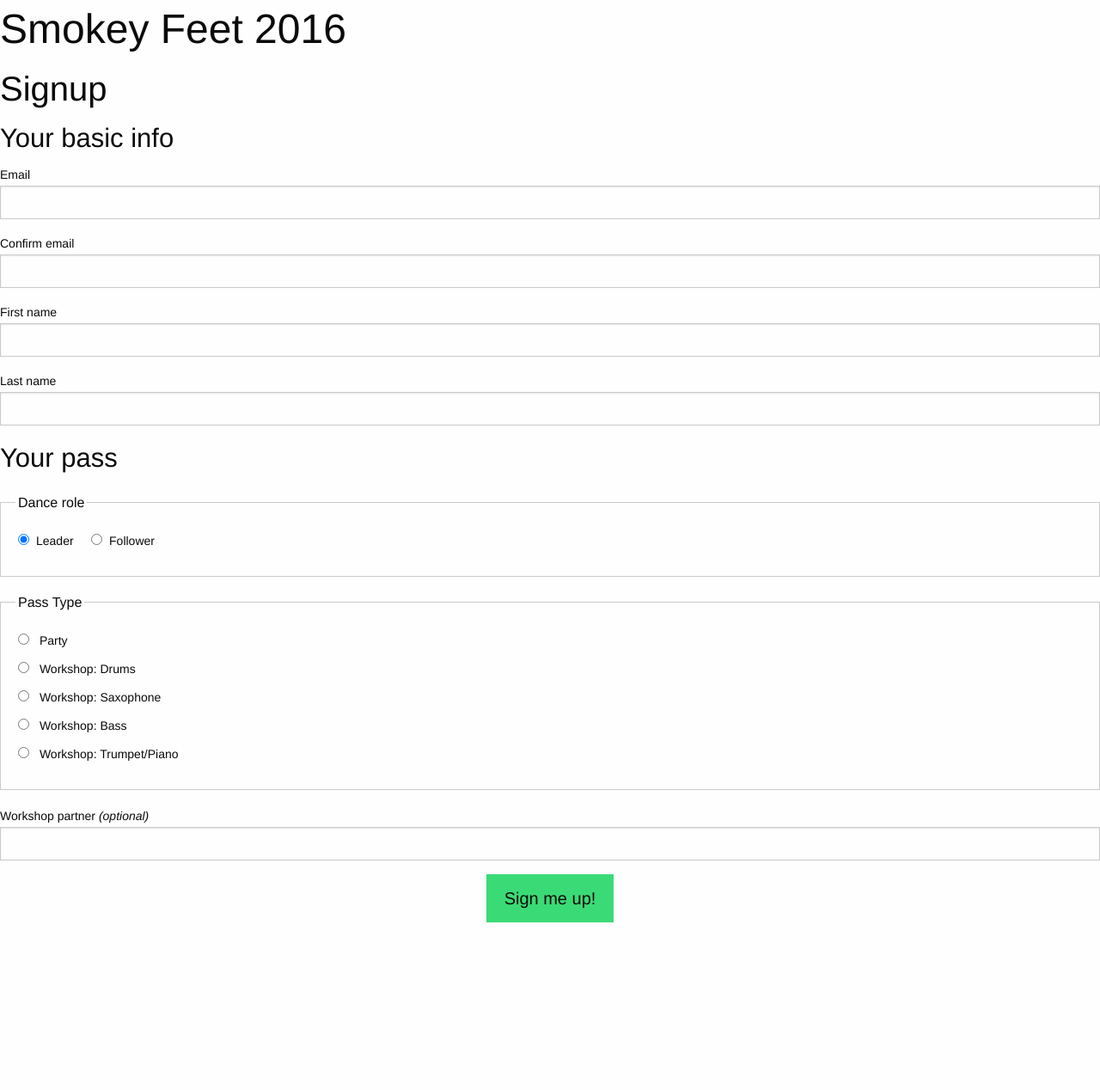
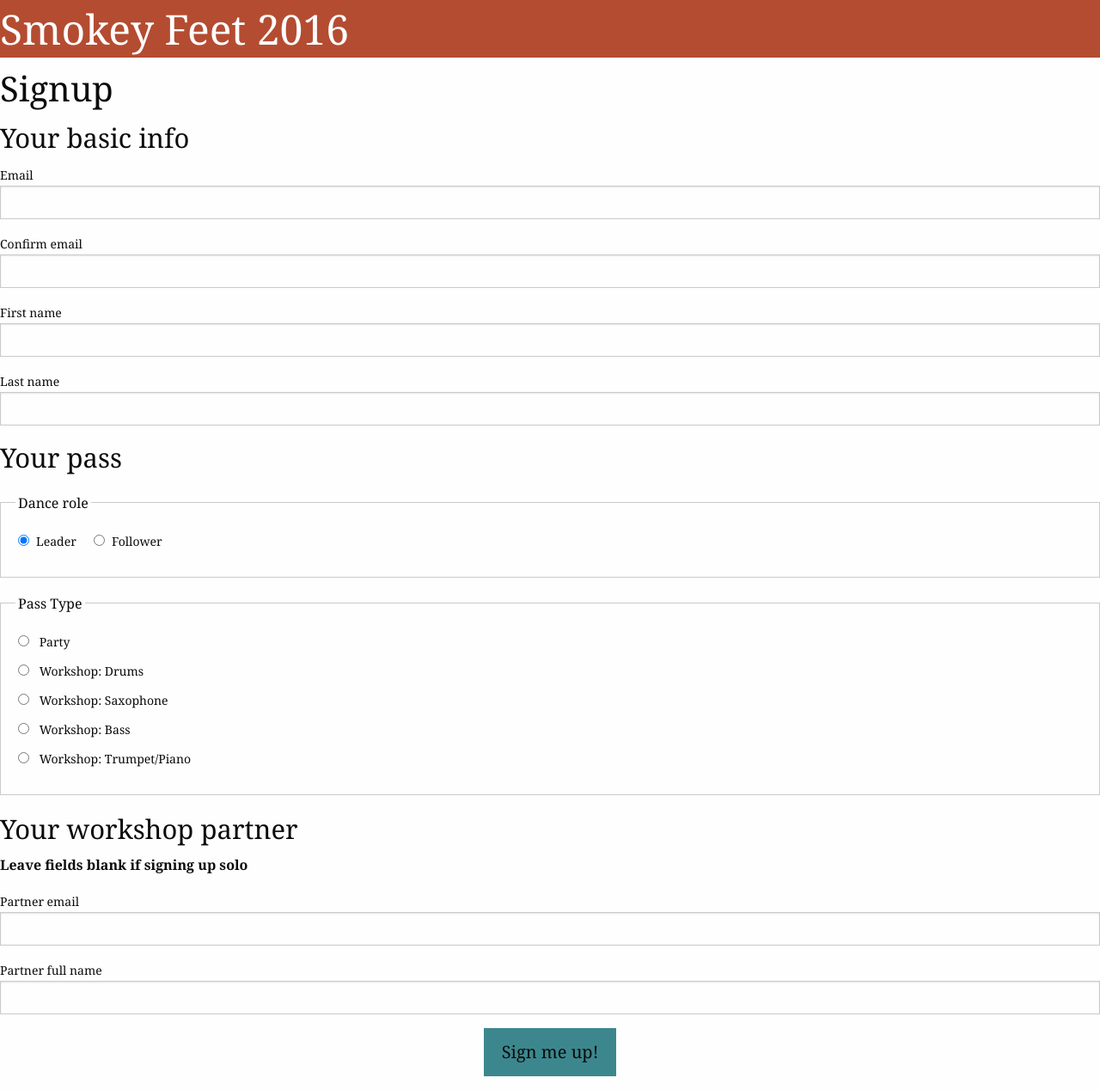
Before and after one commit to smokeyfeet/smokeyfeet-registration, a Django app: page /signup/ in a window 1280 px wide. Shown: the whole page at 86% size. Before the commit the page ends 1073 px from the top, so only its background shows below. Run offline with Django 3.2, Linux system fonts and the light colour scheme; data comes from the database, SQL or seed files in the repository; some libraries are stand-ins or nearby versions.

Commit message:
Process some feedback and add some style

```diff
--- a/registration/forms.py
+++ b/registration/forms.py
@@ -9,10 +9,13 @@ class SignupForm(forms.ModelForm):
         model = Registration
         fields = (
                 'first_name', 'last_name', 'email', 'dance_role',
-                'pass_type', 'workshop_partner')
+                'pass_type', 'workshop_partner_name', 'workshop_partner_email')
         widgets = {
                 'dance_role': forms.widgets.RadioSelect(),
                 'pass_type': forms.widgets.RadioSelect()}
+
+    class Media:
+        css = {'all': ('css/forms.css',)}
 
     email_repeat = forms.EmailField()
 
@@ -20,13 +23,28 @@ class SignupForm(forms.ModelForm):
         super(SignupForm, self).__init__(*args, **kwargs)
         self.fields['pass_type'].empty_label = None
 
+    def clean_workshop_partner_email(self):
+        """
+        Take care of uniqueness constraint ourselves
+        """
+        email = self.cleaned_data.get("workshop_partner_email")
+        qs = Registration.objects.filter(workshop_partner_email=email).exists()
+        if email and qs:
+            raise forms.ValidationError("Workshop parter already taken.")
+
+        return email
+
     def clean(self):
         cleaned_data = super(SignupForm, self).clean()
         email = cleaned_data.get("email")
         email_repeat = cleaned_data.get("email_repeat")
+        ws_partner_email = cleaned_data.get("workshop_partner_email")
 
         if email != email_repeat:
-            raise forms.ValidationError("Ensure email verfication matches")
+            raise forms.ValidationError("Ensure email verfication matches.")
+
+        if email and ws_partner_email and email == ws_partner_email:
+            raise forms.ValidationError("You can't partner with yourself.")
 
 
 class CompletionForm(forms.ModelForm):
@@ -34,18 +52,23 @@ class CompletionForm(forms.ModelForm):
     class Meta:
         model = Registration
         fields = ('residing_country', 'include_lunch', 'diet_requirements',
-                'competitions', 'strictly_partner', 'volunteering_for',
-                'agree_to_terms')
+                'competitions', 'strictly_partner', 'volunteering_for')
 
         widgets = {
-                'diet_requirements': forms.Textarea(attrs={'rows':4, 'cols':15}),
+                'diet_requirements': forms.Textarea(
+                        attrs={'rows': 4, 'cols': 15}),
                 'competitions': forms.widgets.CheckboxSelectMultiple(),
                 'volunteering_for': forms.widgets.CheckboxSelectMultiple()}
+
+    class Media:
+        css = {'all': ('css/forms.css',)}
+
+    agree_to_terms = forms.BooleanField(required=False)
 
     def clean_agree_to_terms(self):
         data = self.cleaned_data['agree_to_terms']
         if data is False:
-            raise forms.ValidationError("You must agree to the terms")
+            raise forms.ValidationError("You must agree to the terms.")
         return data
 
     def clean(self):
@@ -56,4 +79,4 @@ class CompletionForm(forms.ModelForm):
         require_partner = any([c.require_partner for c in competitions])
 
         if require_partner and not strictly_partner:
-            raise forms.ValidationError("Competition requires partner")
+            raise forms.ValidationError("Competition requires partner.")
--- a/registration/models.py
+++ b/registration/models.py
@@ -79,7 +79,8 @@ class Registration(models.Model):
     residing_country = CountryField()
 
     pass_type = models.ForeignKey(PassType)
-    workshop_partner = models.CharField(max_length=128, blank=True)
+    workshop_partner_name = models.CharField(max_length=128, blank=True)
+    workshop_partner_email = models.EmailField(blank=True)
 
     competitions = models.ManyToManyField(CompetitionType, blank=True)
     strictly_partner = models.CharField(max_length=128, blank=True)
@@ -88,8 +89,6 @@ class Registration(models.Model):
 
     include_lunch = models.BooleanField(default=False)
     diet_requirements = models.TextField(max_length=140, blank=True)
-
-    agree_to_terms = models.BooleanField(default=False)
 
     crew_remarks = models.TextField(max_length=4096, blank=True)
 
--- /dev/null
+++ b/registration/static/css/app.css
@@ -0,0 +1,25 @@
+body {
+  font-family: Georgia, serif;
+}
+
+h1,
+h2,
+h3,
+h4,
+h5,
+h6 {
+  font-family: Georgia, serif;
+}
+
+.site-header {
+  background-color: #b44c31;
+  color: #fefefe;
+}
+
+ul {
+  padding-left: 2em;
+}
+
+.button.success {
+  background-color: #3c878e;
+}
--- /dev/null
+++ b/registration/static/css/forms.css
@@ -0,0 +1,9 @@
+ul.errorlist {
+  color: red;
+  list-style-type: none;
+  margin-left: 0;
+}
+
+.button.success {
+  background-color: #3c878e;
+}
--- a/registration/templates/_base.html
+++ b/registration/templates/_base.html
@@ -1,3 +1,4 @@
+{% load static from staticfiles %}
 <!DOCTYPE html>
 <html class="no-js" lang="en-us">
 <head>
@@ -8,13 +9,16 @@
   <meta name="viewport" content="width=device-width, initial-scale=1.0" />
   <title>Smokey Feet 2016 Registration</title>
   <link rel="stylesheet" href="//cdn.jsdelivr.net/foundation/6.1.1/foundation.min.css">
+  <link rel="stylesheet" href="{% static "css/app.css" %}">
   <script src="//code.jquery.com/jquery-2.1.4.min.js"></script>
   <script src="//cdn.jsdelivr.net/foundation/6.1.0/foundation.min.js"></script>
 </head>
 <body>
-<div class="row columns">
-  <h1>Smokey Feet 2016</h1>
-</div>
+<header class="site-header">
+   <div class="row columns">
+    <h1>Smokey Feet 2016</h1>
+  </div>
+</header>
 {% block content %}
 {% endblock %}
   <script>
--- a/registration/templates/signup.html
+++ b/registration/templates/signup.html
@@ -9,9 +9,15 @@
 <form action="." method="post">
   {% csrf_token %}
 
+  {{ form.media }}
+
+{% if form.non_field_errors %}
   <div class="row columns">
-    {{ form.non_field_errors }}
+    <div class="alert callout">
+      {{ form.non_field_errors }}
+    </div>
   </div>
+{% endif %}
 
   <div class="row columns">
     <h3>Your basic info</h3>
@@ -70,10 +76,23 @@
   </div>
 
   <div class="row columns">
-    {{ form.workshop_partner.errors }}
-    <label for="{{ form.workshop_partner.id_for_label }}">
-      Workshop partner <i>(optional)</i></label>
-    {{ form.workshop_partner }}
+    <h3>Your workshop partner</h3>
+    <p><b>Leave fields blank if signing up solo</b></p>
+  </div>
+
+  <div class="row">
+    <div class="medium-6 columns">
+      {{ form.workshop_partner_email.errors }}
+      <label for="{{ form.workshop_partner_email.id_for_label }}">
+      Partner email</label>
+      {{ form.workshop_partner_email }}
+    </div>
+    <div class="medium-6 columns">
+      {{ form.workshop_partner_name.errors }}
+      <label for="{{ form.workshop_partner_name.id_for_label }}">
+      Partner full name</label>
+      {{ form.workshop_partner_name }}
+    </div>
   </div>
 
   <div class="row columns text-center">
--- a/registration/templates/thanks.html
+++ b/registration/templates/thanks.html
@@ -2,7 +2,7 @@
 
 {% block content %}
 <div class="row columns">
-  <p>Thanks!</p>
+  <h1>Thanks!</h1>
 
   <p>You're on the waiting list; just like everyone else.
   Not to worry though, we'll be processing your signup form
```
Also changed, not shown: registration/templates/complete.html (+8 -2 lines), registration/migrations/0001_initial.py.
